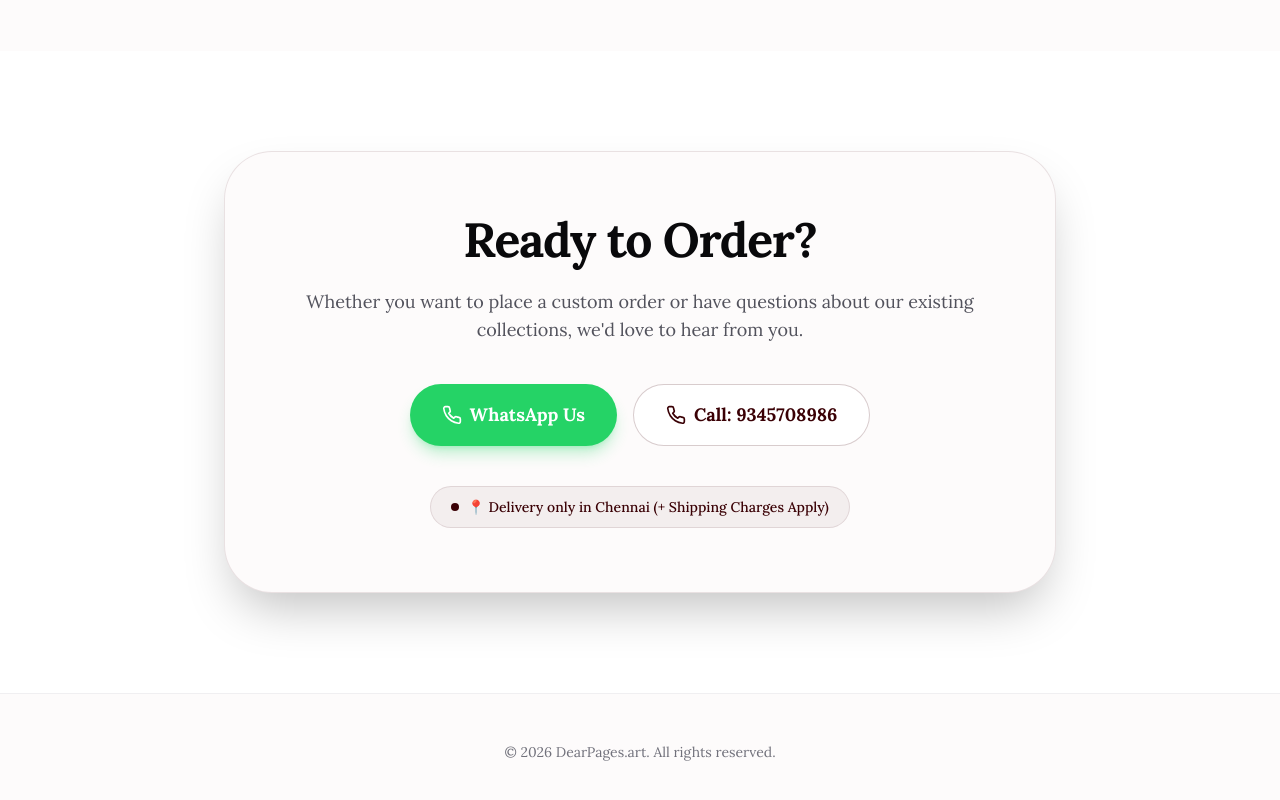
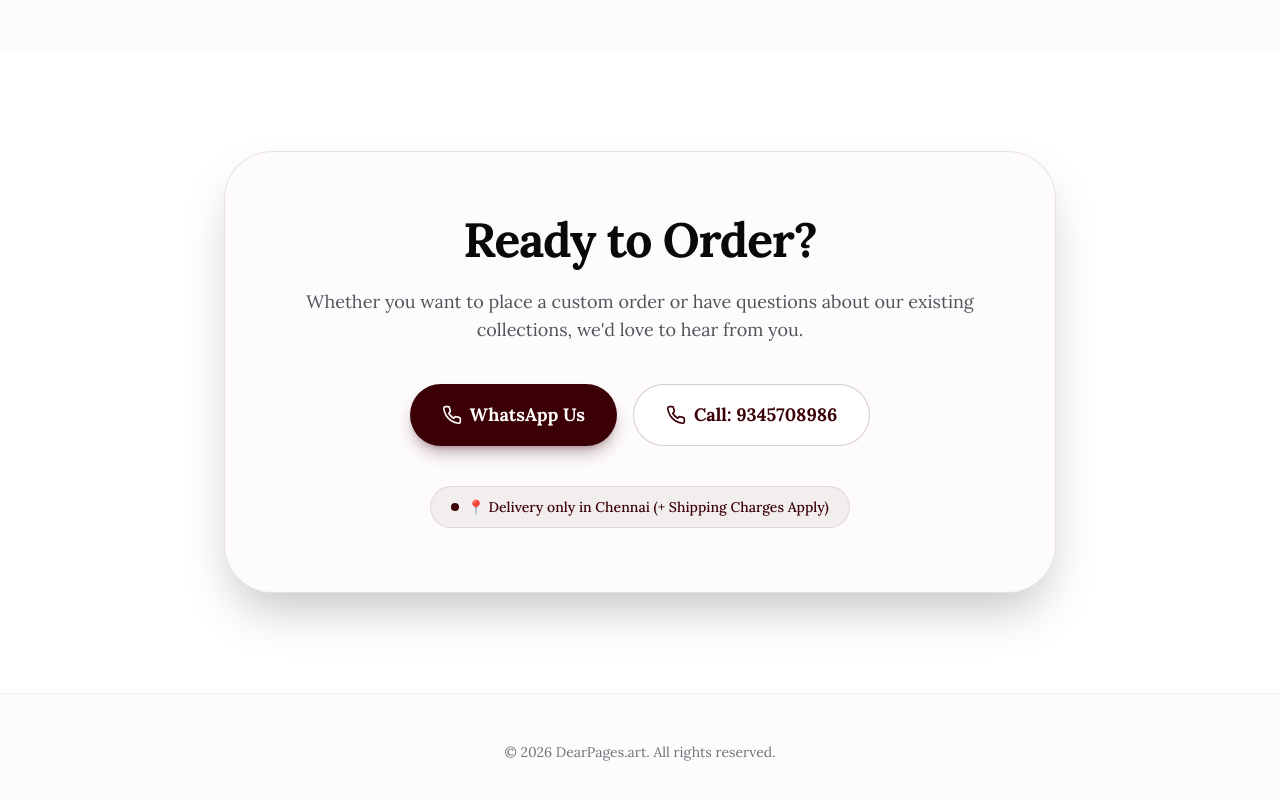
Before and after one commit to KaviyaGithub1/DearPages, a Next.js app: page / in a window 1280 px wide. Shown: the part 4421-5221 px from the top of the page. Built offline with nearby package versions, Linux system fonts and the light colour scheme; a web font is replaced by a local one.

Commit message:
UI Tweaks: Change WhatsApp button color to maroon

```diff
--- a/app/page.tsx
+++ b/app/page.tsx
@@ -302,7 +302,7 @@ export default function Home() {
               Whether you want to place a custom order or have questions about our existing collections, we'd love to hear from you.
             </p>
             <div className="flex flex-col sm:flex-row gap-4 justify-center">
-              <a href="https://wa.me/919345708986" target="_blank" rel="noopener noreferrer" className="inline-flex items-center justify-center gap-2 px-8 py-4 rounded-full bg-[#25D366] text-white font-bold text-lg hover:bg-[#128C7E] transition-colors shadow-lg shadow-[#25D366]/30">
+              <a href="https://wa.me/919345708986" target="_blank" rel="noopener noreferrer" className="inline-flex items-center justify-center gap-2 px-8 py-4 rounded-full bg-[#3a0005] text-[#FDFBFB] font-bold text-lg hover:bg-[#1a0002] transition-colors shadow-lg shadow-[#3a0005]/30">
                 <svg xmlns="http://www.w3.org/2000/svg" width="20" height="20" viewBox="0 0 24 24" fill="none" stroke="currentColor" strokeWidth="2" strokeLinecap="round" strokeLinejoin="round"><path d="M22 16.92v3a2 2 0 0 1-2.18 2 19.79 19.79 0 0 1-8.63-3.07 19.5 19.5 0 0 1-6-6 19.79 19.79 0 0 1-3.07-8.67A2 2 0 0 1 4.11 2h3a2 2 0 0 1 2 1.72 12.84 12.84 0 0 0 .7 2.81 2 2 0 0 1-.45 2.11L8.09 9.91a16 16 0 0 0 6 6l1.27-1.27a2 2 0 0 1 2.11-.45 12.84 12.84 0 0 0 2.81.7A2 2 0 0 1 22 16.92z"/></svg>
                 WhatsApp Us
               </a>
```
